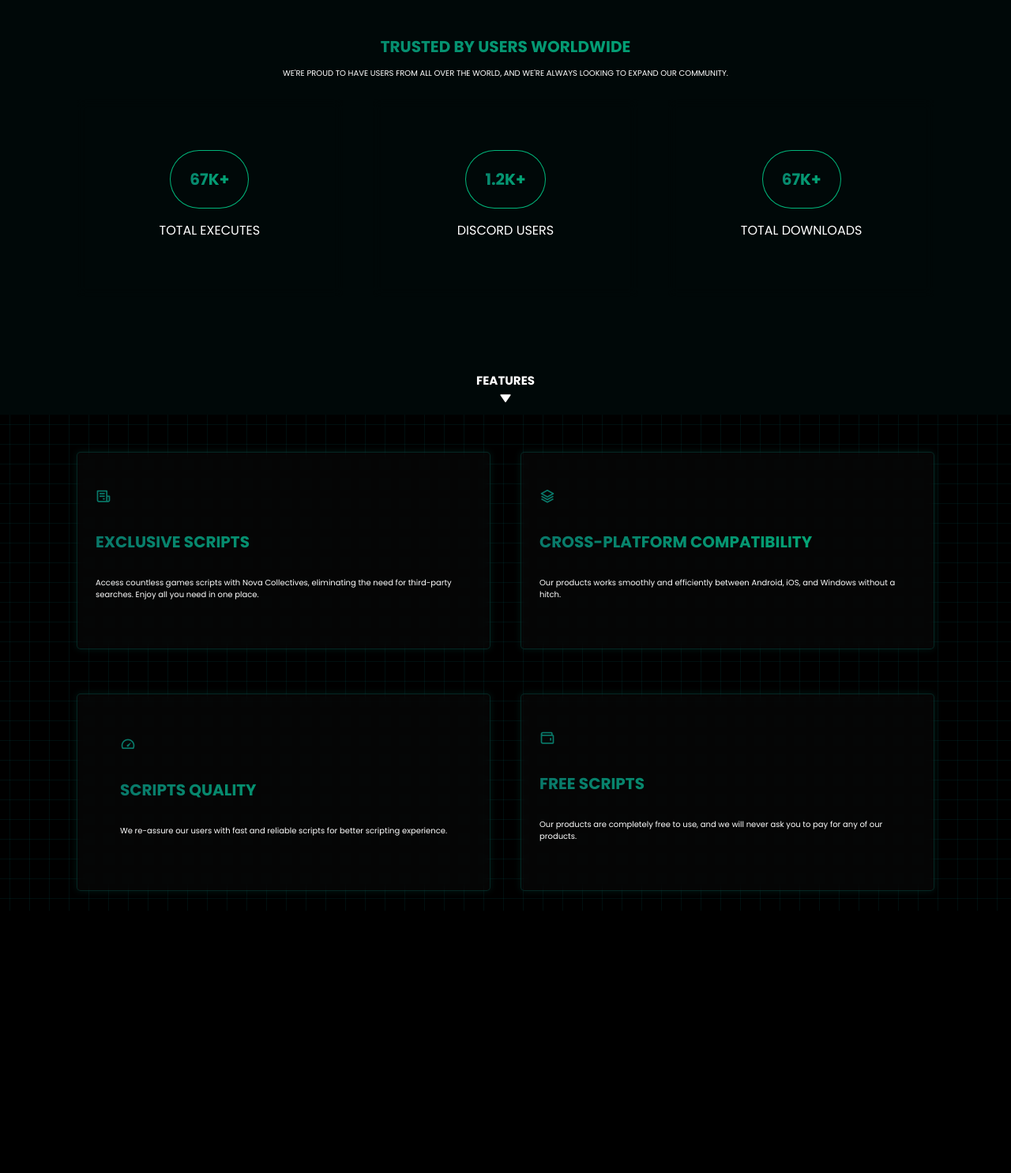
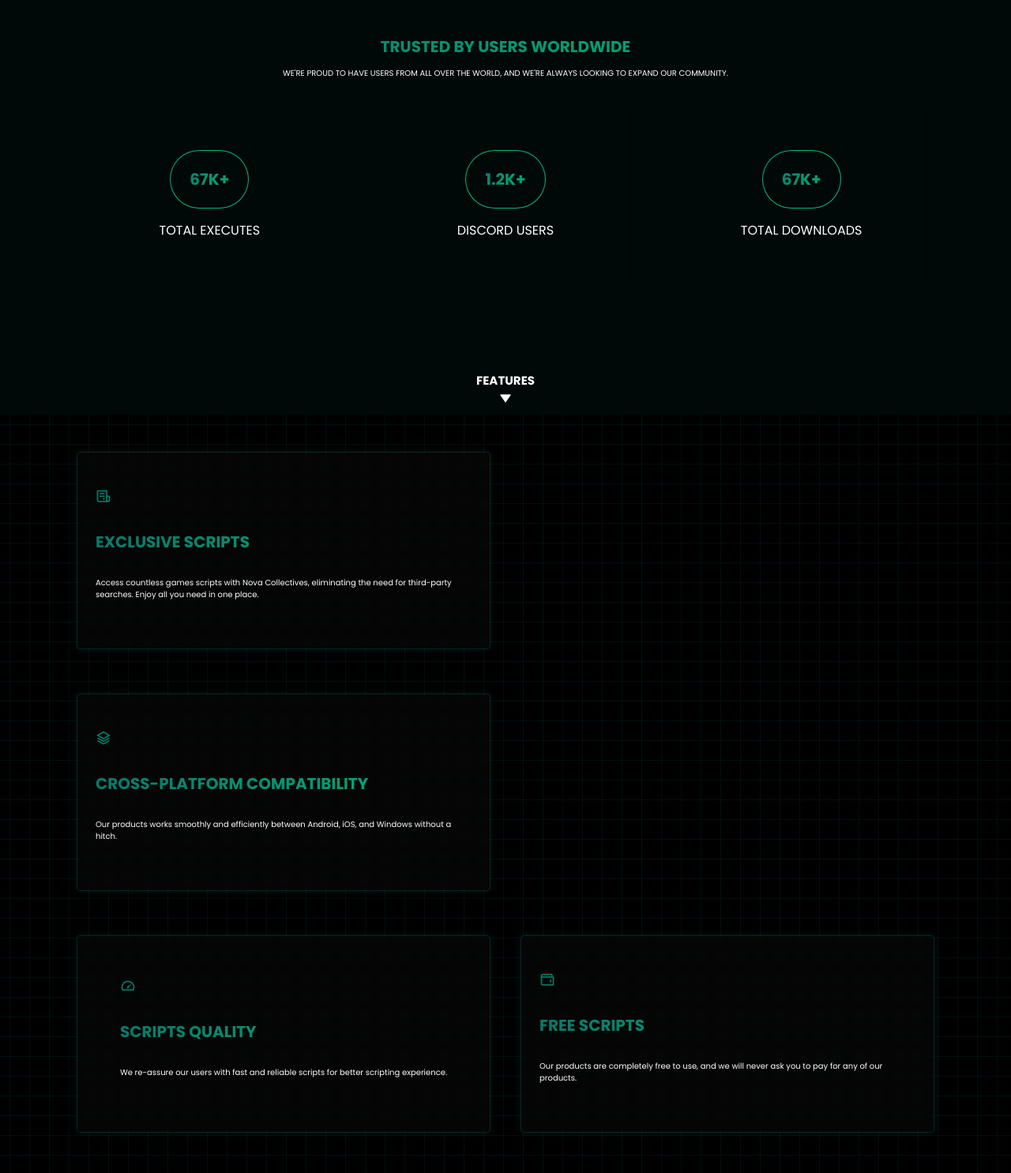
Before and after one commit to cszndex/NovaWebsite, a Flask app: page / in a window 1280 px wide. Shown: the part 916-2401 px from the top of the page at 79% size. Before the commit the page ends 2069 px from the top, so only its background shows below. Run offline with Flask 3, Linux system fonts and the light colour scheme.

Commit message:
Added Ads

```diff
--- a/api/templates/home.html
+++ b/api/templates/home.html
@@ -23,6 +23,9 @@
   </head>
 
   <body>
+    <script async src="https://pagead2.googlesyndication.com/pagead/js/adsbygoogle.js?client=ca-pub-9096812073108732"
+     crossorigin="anonymous"></script>
+
     <header>
       <nav class="navbar navbar-expand-lg navbar-dark fixed-top navbar-nav-scroll">
         <div class="container-fluid text-center">
@@ -56,6 +59,13 @@
         </div>
       </div>
     </div>
+    <ins class="adsbygoogle"
+      style="display:block"
+      data-ad-client="ca-pub-9096812073108732"
+      data-ad-slot="9382877487"
+      data-ad-format="auto"
+      data-full-width-responsive="true">
+    </ins>
     <div class="scrolling-text text-center">
       <span class="text">Info</span>
       <br>
@@ -100,6 +110,13 @@
         </ul>
       </div>
     </div>
+    <ins class="adsbygoogle"
+      style="display:block"
+      data-ad-client="ca-pub-9096812073108732"
+      data-ad-slot="9382877487"
+      data-ad-format="auto"
+      data-full-width-responsive="true">
+    </ins>
     <div class="scrolling-text text-center">
       <span class="text">Features</span>
       <br>
@@ -121,6 +138,15 @@
             </div>
           </li>
           <li class="col post-item mt-3">
+            <ins class="adsbygoogle"
+              style="display:block"
+              data-ad-client="ca-pub-9096812073108732"
+              data-ad-slot="9382877487"
+              data-ad-format="auto"
+              data-full-width-responsive="true">
+            </ins>
+          </li>
+          <li class="col post-item mt-3">
             <div class="feature-item text-decoration-none text-white d-flex justify-content-center align-items-center">
               <div class="feature-item-content d-flex flex-column align-items-center">
                 <h2 class="text-start reveal p-2 w-100"><i class="bx bx-layer"></i></h2>
@@ -130,6 +156,15 @@
                 </p>
               </div>
             </div>
+          </li>
+          <li class="col post-item mt-3">
+            <ins class="adsbygoogle"
+              style="display:block"
+              data-ad-client="ca-pub-9096812073108732"
+              data-ad-slot="9382877487"
+              data-ad-format="auto"
+              data-full-width-responsive="true">
+            </ins>
           </li>
           <li class="col post-item mt-3">
             <div class="feature-item text-decoration-none text-white d-flex justify-content-center align-items-center">
@@ -153,9 +188,22 @@
               </div>
             </div>
           </li>
+          <li class="col post-item mt-3">
+            <ins class="adsbygoogle"
+              style="display:block"
+              data-ad-client="ca-pub-9096812073108732"
+              data-ad-slot="9382877487"
+              data-ad-format="auto"
+              data-full-width-responsive="true">
+            </ins>
+          </li>
         </ul>
       </div>
     </div>
+
+    <script>
+      (adsbygoogle = window.adsbygoogle || []).push({});
+    </script>
 
     <script>
       const icon = document.getElementById('navbar-icon');
```
